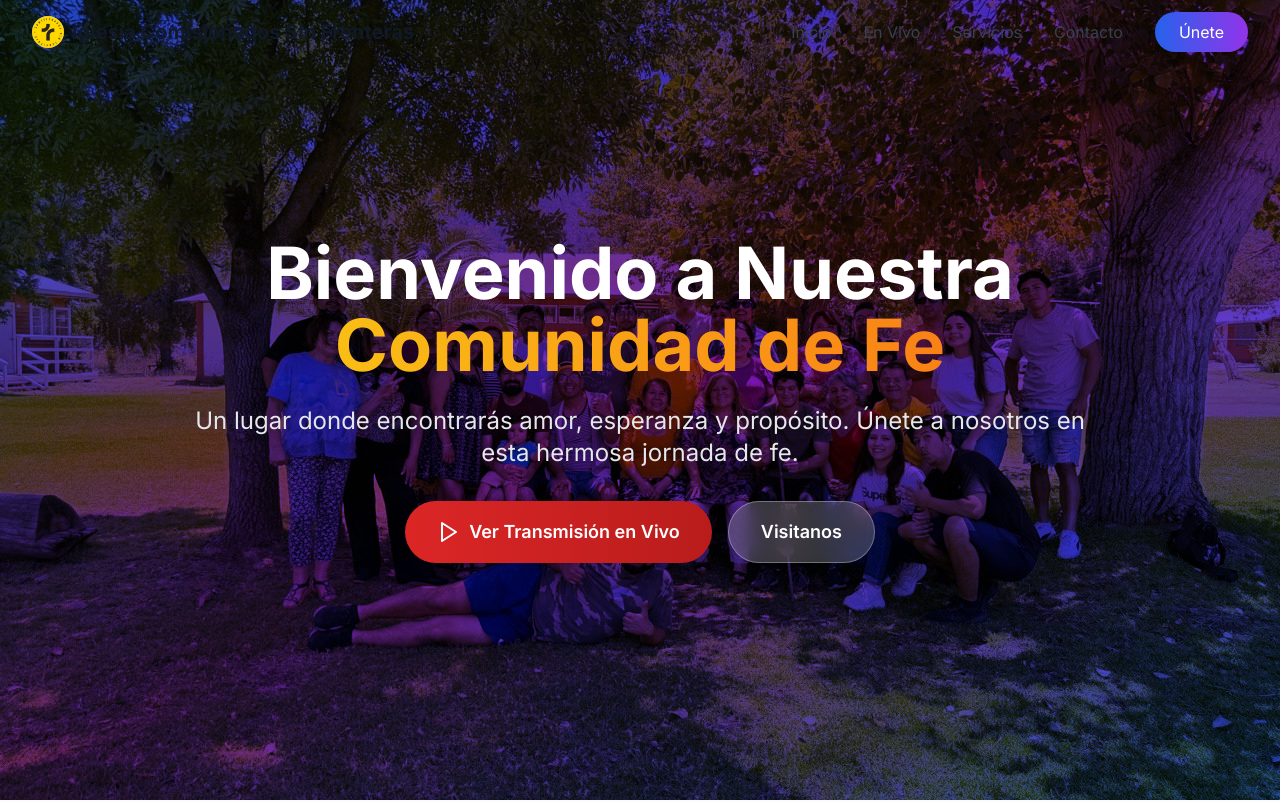
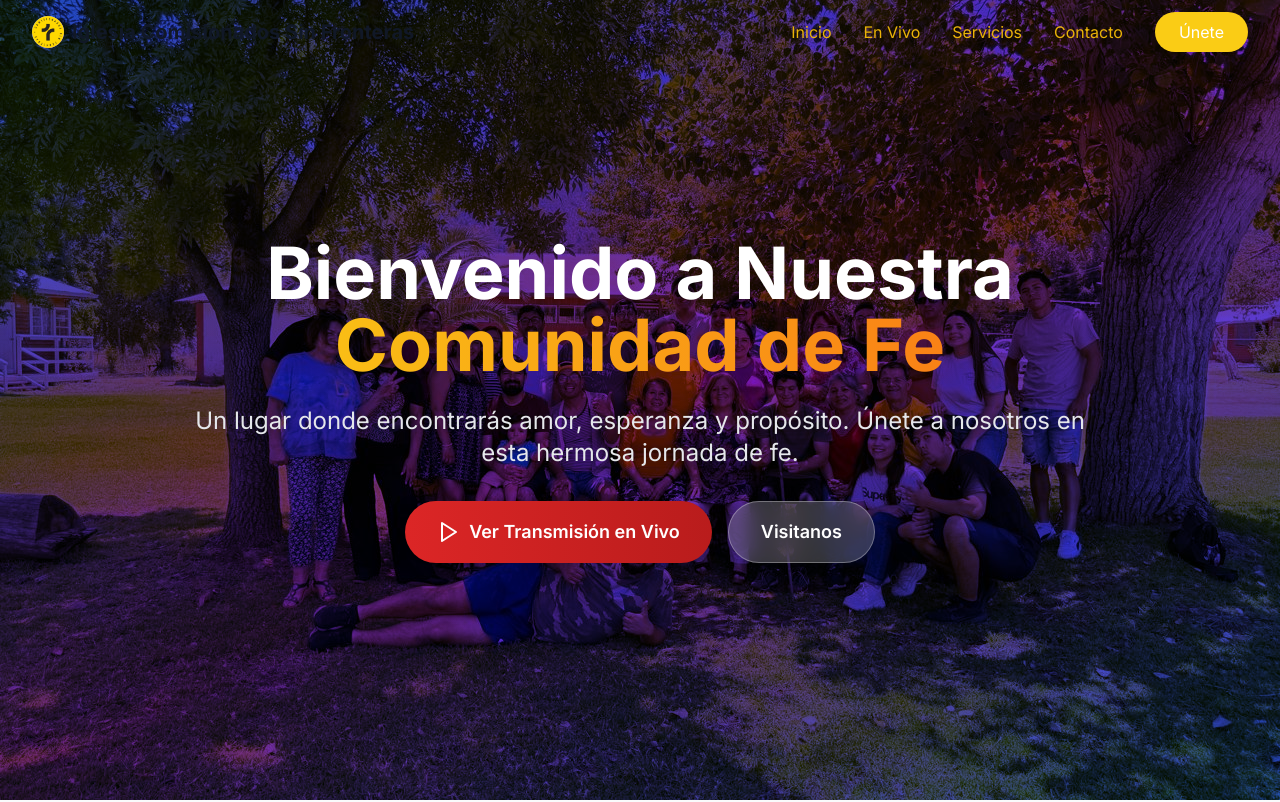
Before and after one commit to Ecorrea1/landing-page-modern-church, a React (Vite) app: page / in a window 1280 px wide. Shown: the top 802 px of the page. Built offline with nearby package versions, Linux system fonts and the light colour scheme.

Commit message:
Change Colores

```diff
--- a/src/App.tsx
+++ b/src/App.tsx
@@ -84,21 +84,21 @@ function App() {
             </div>
 
             <div className="hidden md:flex items-center space-x-8">
-              <button onClick={() => scrollToSection('inicio')} className="text-gray-700 hover:text-blue-600 transition-colors">
+              <button onClick={() => scrollToSection('inicio')} className="text-yellow-500 hover:text-gray-600 transition-colors">
                 Inicio
               </button>
-              <button onClick={() => scrollToSection('transmision')} className="text-gray-700 hover:text-blue-600 transition-colors">
+              <button onClick={() => scrollToSection('transmision')} className="text-yellow-500 hover:text-gray-600 transition-colors">
                 En Vivo
               </button>
-              <button onClick={() => scrollToSection('servicios')} className="text-gray-700 hover:text-blue-600 transition-colors">
+              <button onClick={() => scrollToSection('servicios')} className="text-yellow-500 hover:text-gray-600 transition-colors">
                 Servicios
               </button>
-              <button onClick={() => scrollToSection('contacto')} className="text-gray-700 hover:text-blue-600 transition-colors">
+              <button onClick={() => scrollToSection('contacto')} className="text-yellow-500 hover:text-gray-600 transition-colors">
                 Contacto
               </button>
               <button
                 onClick={() => scrollToSection('contacto')}
-                className="bg-gradient-to-r from-blue-600 to-purple-600 text-white px-6 py-2 rounded-full hover:shadow-lg transition-all duration-300 transform hover:scale-105"
+                className="bg-gradient-to-r from-yellow-400 to-yellow-400 text-white px-6 py-2 rounded-full hover:shadow-lg transition-all duration-300 transform hover:scale-105"
               >
                 Únete
               </button>
@@ -313,7 +313,7 @@ function App() {
 
           </div>
 
-          <div className="bg-gradient-to-r from-blue-600 to-purple-600 rounded-2xl p-8 md:p-12 text-white text-center">
+          <div className="bg-gradient-to-r from-yellow-500 to-yellow-400 rounded-2xl p-8 md:p-12 text-white text-center">
             <h3 className="text-3xl font-bold mb-4">¿Primera vez visitándonos?</h3>
             <p className="text-xl mb-8 text-blue-100">
               Te damos la más cordial bienvenida. Estamos aquí para apoyarte en tu jornada espiritual.
@@ -497,7 +497,7 @@ function App() {
 
                     <button
                       type="submit"
-                      className="w-full bg-gradient-to-r from-blue-600 to-purple-600 text-white py-4 px-6 rounded-lg font-semibold text-lg hover:shadow-lg transition-all duration-300 transform hover:scale-105 flex items-center justify-center space-x-2"
+                      className="w-full bg-gradient-to-r from-yellow-400 to-yellow-400 text-white py-4 px-6 rounded-lg font-semibold text-lg hover:shadow-lg transition-all duration-300 transform hover:scale-105 flex items-center justify-center space-x-2"
                     >
                       <Send className="w-5 h-5" />
                       <span>Enviar Mensaje</span>
@@ -511,7 +511,7 @@ function App() {
       </section>
 
       {/* Footer */}
-      <footer className="bg-gray-900 text-white py-16">
+      <footer className="bg-gray-800 text-white py-16">
         <div className="container mx-auto px-4 sm:px-6 lg:px-8">
           <div className="grid md:grid-cols-2 lg:grid-cols-4 gap-8 mb-12">
             <div>
```
